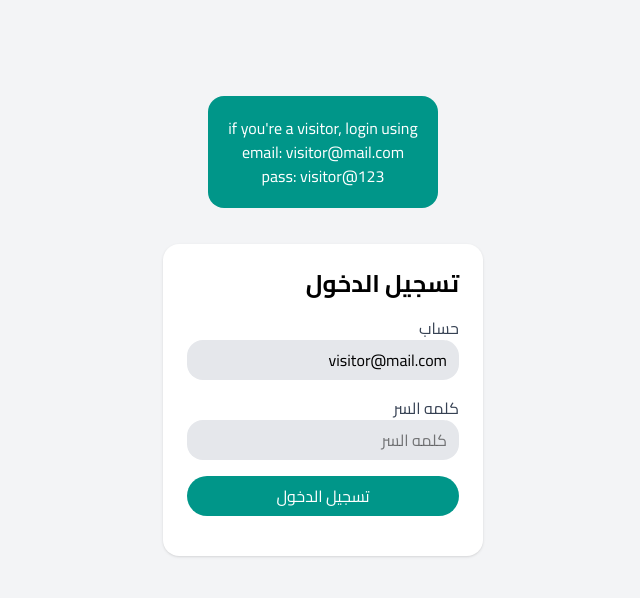
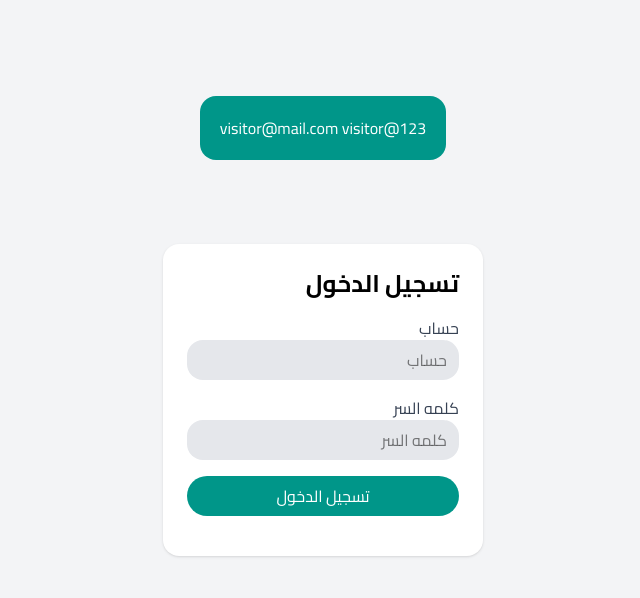
Before and after one commit to O-Ilpa/QuranManagSysFront, a React (Vite) app in the folder client/: page /login in a window 1280 px wide. Shown: the top 598 px of the page, without its empty margins (476-1116 px from the left). Built offline with nearby package versions, Linux system fonts and the light colour scheme.

Commit message:
fixing the token at home.jsx issue.

```diff
--- a/client/src/components/home.jsx
+++ b/client/src/components/home.jsx
@@ -76,8 +76,10 @@ function QuranLessonsHome() {
       setLoading(false);
     }
   }
-  const decoded = jwtDecode(token);
-  return (
+  let decoded = {}
+  if (token) {
+    decoded = jwtDecode(token);
+  }  return (
     <>
       <header className="bg-white border-b border-emerald-300 py-4 px-6 shadow-sm flex justify-between items-center">
         <h1 className="text-2xl font-bold text-emerald-700">منصة الحلقات</h1>
--- a/client/src/components/login.jsx
+++ b/client/src/components/login.jsx
@@ -17,10 +17,10 @@ const LogIn = () => {
   } else {
     BACKAPI = import.meta.env.VITE_PRODUCTION_API;
   }
-  const token = localStorage.getItem("token")
+  const token = localStorage.getItem("token");
   useEffect(() => {
     if (token) {
-      navigate("/admin")
+      navigate("/admin");
     }
   }, []);
   const handleSubmit = async (e) => {
@@ -30,12 +30,12 @@ const LogIn = () => {
         email: email,
         password: password,
       });
-      console.log(email)
+      console.log(email);
       if (res.data.success) {
         localStorage.setItem("token", res.data.token);
         const decoded = jwtDecode(res.data.token);
-        navigate("/admin/")
-        console.log(decoded.name)
+        navigate("/admin/");
+        console.log(decoded.name);
       } else {
         setMessage(res.data.message);
       }
@@ -48,9 +48,8 @@ const LogIn = () => {
     <>
       <div className=" flex flex-col justify-center items-center min-h-screen bg-gray-100">
         <p className="p-5 absolute  text-center bg-teal-600 text-white rounded-2xl top-24">
-          if you're a visitor, login using <br />
-          email: visitor@mail.com <br />
-          pass: visitor@123
+          visitor@mail.com
+          visitor@123
         </p>
         <div className="rounded-2xl shadow p-6 w-80 bg-white">
           <h2 className="text-2xl font-bold mb-4">تسجيل الدخول</h2>
@@ -67,11 +66,14 @@ const LogIn = () => {
                 placeholder="حساب"
                 name="email"
                 required
-                value="visitor@mail.com"
               />
             </div>
             <div className="mb-4">
-              <label className="block text-gray-700" htmlFor="password" value="visitor@123">
+              <label
+                className="block text-gray-700"
+                htmlFor="password"
+                value="visitor@123"
+              >
                 كلمه السر
               </label>
               <input
```
